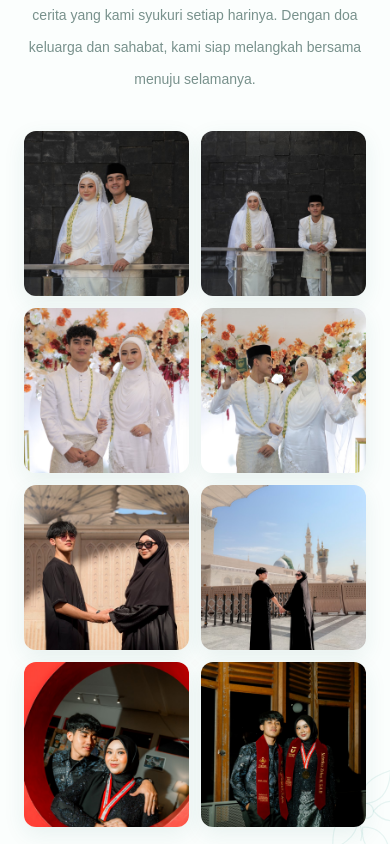
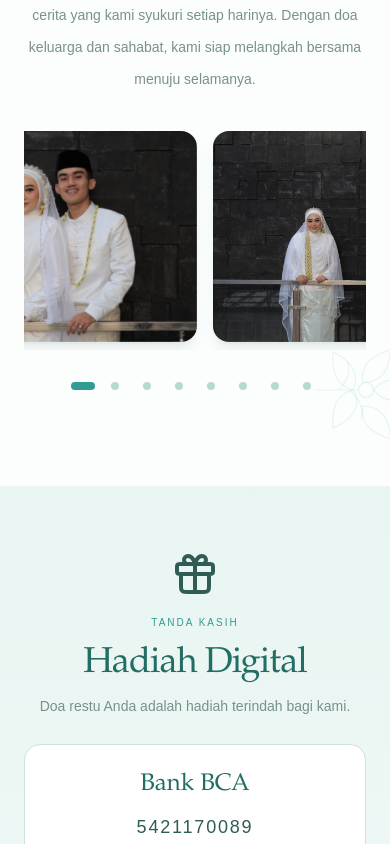
Before and after one commit to Farid4r/undangan-pernikahan, a Next.js app: page / in a window 390 px wide. Shown: the part 3860-4704 px from the top of the page. Built offline with nearby package versions, Linux system fonts and the light colour scheme; no server answers.

Commit message:
Add StoryGallery component for photo gallery and integrate it into Invitation

```diff
--- a/app/globals.css
+++ b/app/globals.css
@@ -60,8 +60,12 @@ main > section:not(.cover) a[href*="maps"]:hover { transform: translateY(-2px);
 #undangan { background: linear-gradient(180deg, #fff 0%, #f8fcfb 100%); }
 #undangan img { box-shadow: 0 12px 30px rgb(35 110 100 / 12%); }
 #undangan img + p { letter-spacing: -.025em; }
-main > section:nth-of-type(5) img { border-radius: .75rem; box-shadow: 0 7px 22px rgb(35 110 100 / 9%); transition: transform .35s ease, box-shadow .35s ease; }
-main > section:nth-of-type(5) img:hover { transform: translateY(-3px); box-shadow: 0 12px 28px rgb(35 110 100 / 15%); }
+.story-gallery-track { scrollbar-width: none; scroll-snap-type: x mandatory; scroll-behavior: smooth; }
+.story-gallery-track::-webkit-scrollbar { display: none; }
+.story-gallery-slide { scroll-snap-align: start; }
+@media (prefers-reduced-motion: reduce) {
+  .story-gallery-track { scroll-behavior: auto; }
+}
 main > section:nth-of-type(6) { background: linear-gradient(180deg, #e8f5f2, #f6fbf9); }
 main > section:nth-of-type(6) > div > div > div { border-radius: .9rem; box-shadow: 0 8px 24px rgb(35 110 100 / 7%); }
 main > section:nth-of-type(6) button { border-radius: 999px; }
--- a/components/Invitation.tsx
+++ b/components/Invitation.tsx
@@ -8,6 +8,7 @@ import { Countdown } from "@/components/Countdown";
 import { CalendarPreview } from "@/components/CalendarPreview";
 import { Guestbook } from "@/components/Guestbook";
 import { MusicPlayer } from "@/components/MusicPlayer";
+import { StoryGallery } from "@/components/StoryGallery";
 
 function Flower({ className = "" }: { className?: string }) {
   return (
@@ -264,17 +265,7 @@ export function Invitation({ guestName }: { guestName: string }) {
           <p className="mx-auto mt-5 max-w-2xl text-sm leading-8 text-[#78918c]">
             {wedding.story}
           </p>
-          <div className="mt-9 grid grid-cols-2 gap-3 sm:grid-cols-3">
-            {wedding.gallery.map((photo) => (
-              <img
-                key={photo.src}
-                src={photo.src}
-                alt={photo.alt}
-                loading="lazy"
-                className="aspect-square w-full rounded-sm object-cover sm:aspect-4/3"
-              />
-            ))}
-          </div>
+          <StoryGallery photos={wedding.gallery} />
         </div>
       </section>
       <section className="bg-[#1f816a] px-6 py-16 text-center">
--- /dev/null
+++ b/components/StoryGallery.tsx
@@ -0,0 +1,184 @@
+"use client";
+
+import Image from "next/image";
+import { useEffect, useRef, useState } from "react";
+
+type GalleryPhoto = { src: string; alt: string };
+
+export function StoryGallery({ photos }: { photos: readonly GalleryPhoto[] }) {
+  const trackRef = useRef<HTMLDivElement>(null);
+  const slideRefs = useRef<Array<HTMLDivElement | null>>([]);
+  const animationFrameRef = useRef<number | null>(null);
+  const resumeTimeoutRef = useRef<ReturnType<typeof setTimeout> | null>(null);
+  const [activeIndex, setActiveIndex] = useState(0);
+  const [isHovered, setIsHovered] = useState(false);
+  const [isInteractionPaused, setIsInteractionPaused] = useState(false);
+  const [prefersReducedMotion, setPrefersReducedMotion] = useState(false);
+
+  useEffect(() => {
+    const mediaQuery = window.matchMedia("(prefers-reduced-motion: reduce)");
+    const updatePreference = () => setPrefersReducedMotion(mediaQuery.matches);
+    updatePreference();
+    mediaQuery.addEventListener("change", updatePreference);
+    return () => mediaQuery.removeEventListener("change", updatePreference);
+  }, []);
+
+  useEffect(() => {
+    if (photos.length < 2 || isHovered || isInteractionPaused || prefersReducedMotion) return;
+
+    const interval = window.setInterval(() => {
+      const nextIndex = (activeIndex + 1) % photos.length;
+      const track = trackRef.current;
+      const nextSlide = slideRefs.current[nextIndex];
+      if (track && nextSlide) {
+        track.scrollTo({ left: nextSlide.offsetLeft, behavior: "smooth" });
+      }
+    }, 4000);
+
+    return () => window.clearInterval(interval);
+  }, [activeIndex, isHovered, isInteractionPaused, photos.length, prefersReducedMotion]);
+
+  useEffect(() => () => {
+    if (resumeTimeoutRef.current) clearTimeout(resumeTimeoutRef.current);
+    if (animationFrameRef.current !== null) cancelAnimationFrame(animationFrameRef.current);
+  }, []);
+
+  function pauseAutoplayBriefly() {
+    setIsInteractionPaused(true);
+    if (resumeTimeoutRef.current) clearTimeout(resumeTimeoutRef.current);
+    resumeTimeoutRef.current = setTimeout(() => {
+      setIsInteractionPaused(false);
+      resumeTimeoutRef.current = null;
+    }, 1500);
+  }
+
+  function goToSlide(index: number) {
+    const track = trackRef.current;
+    const slide = slideRefs.current[index];
+    if (!track || !slide) return;
+    pauseAutoplayBriefly();
+    track.scrollTo({
+      left: slide.offsetLeft,
+      behavior: prefersReducedMotion ? "auto" : "smooth",
+    });
+  }
+
+  function updateActiveSlide() {
+    const track = trackRef.current;
+    if (!track) return;
+
+    let closestIndex = 0;
+    let closestDistance = Number.POSITIVE_INFINITY;
+    slideRefs.current.forEach((slide, index) => {
+      if (!slide) return;
+      const distance = Math.abs(slide.offsetLeft - track.scrollLeft);
+      if (distance < closestDistance) {
+        closestIndex = index;
+        closestDistance = distance;
+      }
+    });
+    setActiveIndex(closestIndex);
+  }
+
+  function handleScroll() {
+    if (animationFrameRef.current !== null) return;
+    animationFrameRef.current = requestAnimationFrame(() => {
+      animationFrameRef.current = null;
+      updateActiveSlide();
+    });
+  }
+
+  function handleKeyDown(event: React.KeyboardEvent<HTMLDivElement>) {
+    if (event.key === "ArrowRight") {
+      event.preventDefault();
+      goToSlide((activeIndex + 1) % photos.length);
+    } else if (event.key === "ArrowLeft") {
+      event.preventDefault();
+      goToSlide((activeIndex - 1 + photos.length) % photos.length);
+    }
+  }
+
+  return (
+    <div className="story-gallery relative mx-auto mt-9 w-full max-w-5xl sm:mt-10">
+      <div
+        ref={trackRef}
+        className="story-gallery-track flex gap-4 overflow-x-auto overscroll-x-contain px-1 pb-2"
+        role="region"
+        aria-label="Galeri foto Sepenggal Kisah"
+        aria-roledescription="carousel"
+        tabIndex={0}
+        onScroll={handleScroll}
+        onKeyDown={handleKeyDown}
+        onPointerDown={(event) => {
+          if (event.pointerType === "touch") pauseAutoplayBriefly();
+        }}
+        onPointerEnter={(event) => {
+          if (event.pointerType === "mouse") setIsHovered(true);
+        }}
+        onPointerLeave={(event) => {
+          if (event.pointerType === "mouse") setIsHovered(false);
+        }}
+        onWheel={(event) => {
+          if (Math.abs(event.deltaX) > Math.abs(event.deltaY)) pauseAutoplayBriefly();
+        }}
+      >
+        {photos.map((photo, index) => (
+          <div
+            key={photo.src}
+            ref={(element) => { slideRefs.current[index] = element; }}
+            className="story-gallery-slide relative aspect-[4/3] w-[84%] shrink-0 overflow-hidden rounded-2xl bg-[#e8f5f2] shadow-lg shadow-[#315c55]/10 sm:w-[72%] lg:w-[64%]"
+            role="group"
+            aria-roledescription="slide"
+            aria-label={`${index + 1} dari ${photos.length}`}
+          >
+            <Image
+              src={photo.src}
+              alt={photo.alt}
+              fill
+              sizes="(max-width: 640px) 84vw, (max-width: 1024px) 72vw, 64vw"
+              className="object-cover"
+            />
+          </div>
+        ))}
+      </div>
+
+      {photos.length > 1 && (
+        <>
+          <button
+            type="button"
+            aria-label="Foto sebelumnya"
+            onClick={() => goToSlide((activeIndex - 1 + photos.length) % photos.length)}
+            className="absolute left-3 top-1/2 hidden size-11 -translate-y-1/2 place-items-center rounded-full bg-white/90 text-[#315c55] shadow-md transition hover:bg-white focus-visible:outline-2 focus-visible:outline-offset-2 focus-visible:outline-[#319c91] sm:grid"
+          >
+            <span aria-hidden="true" className="text-2xl leading-none">‹</span>
+          </button>
+          <button
+            type="button"
+            aria-label="Foto berikutnya"
+            onClick={() => goToSlide((activeIndex + 1) % photos.length)}
+            className="absolute right-3 top-1/2 hidden size-11 -translate-y-1/2 place-items-center rounded-full bg-white/90 text-[#315c55] shadow-md transition hover:bg-white focus-visible:outline-2 focus-visible:outline-offset-2 focus-visible:outline-[#319c91] sm:grid"
+          >
+            <span aria-hidden="true" className="text-2xl leading-none">›</span>
+          </button>
+          <div className="mt-4 flex items-center justify-center" aria-label="Pilih foto">
+            {photos.map((photo, index) => (
+              <button
+                key={photo.src}
+                type="button"
+                aria-label={`Tampilkan foto ${index + 1}`}
+                aria-current={activeIndex === index ? "true" : undefined}
+                onClick={() => goToSlide(index)}
+                className="grid h-10 w-8 place-items-center rounded-full focus-visible:outline-2 focus-visible:outline-offset-0 focus-visible:outline-[#319c91]"
+              >
+                <span
+                  aria-hidden="true"
+                  className={`h-2 rounded-full transition-all duration-300 ${activeIndex === index ? "w-6 bg-[#319c91]" : "w-2 bg-[#b8d8d1] hover:bg-[#78918c]"}`}
+                />
+              </button>
+            ))}
+          </div>
+        </>
+      )}
+    </div>
+  );
+}
```
